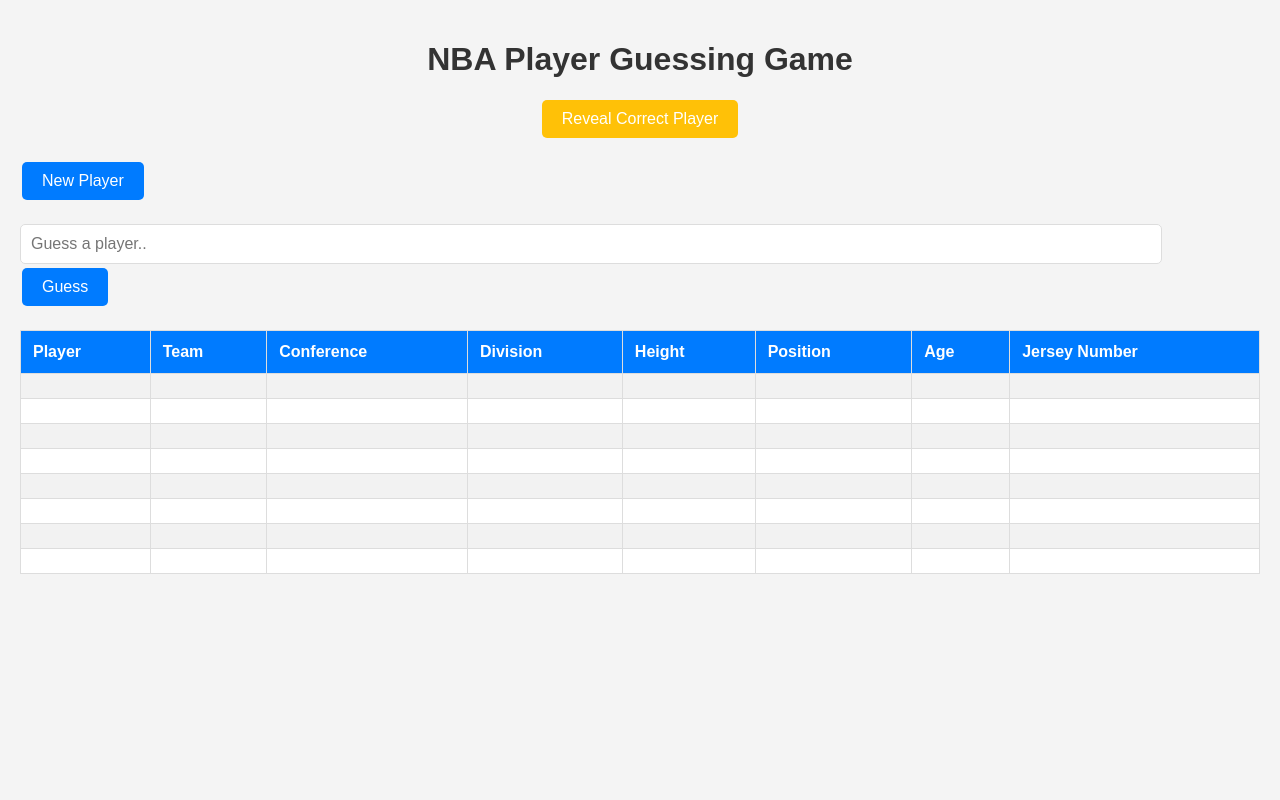
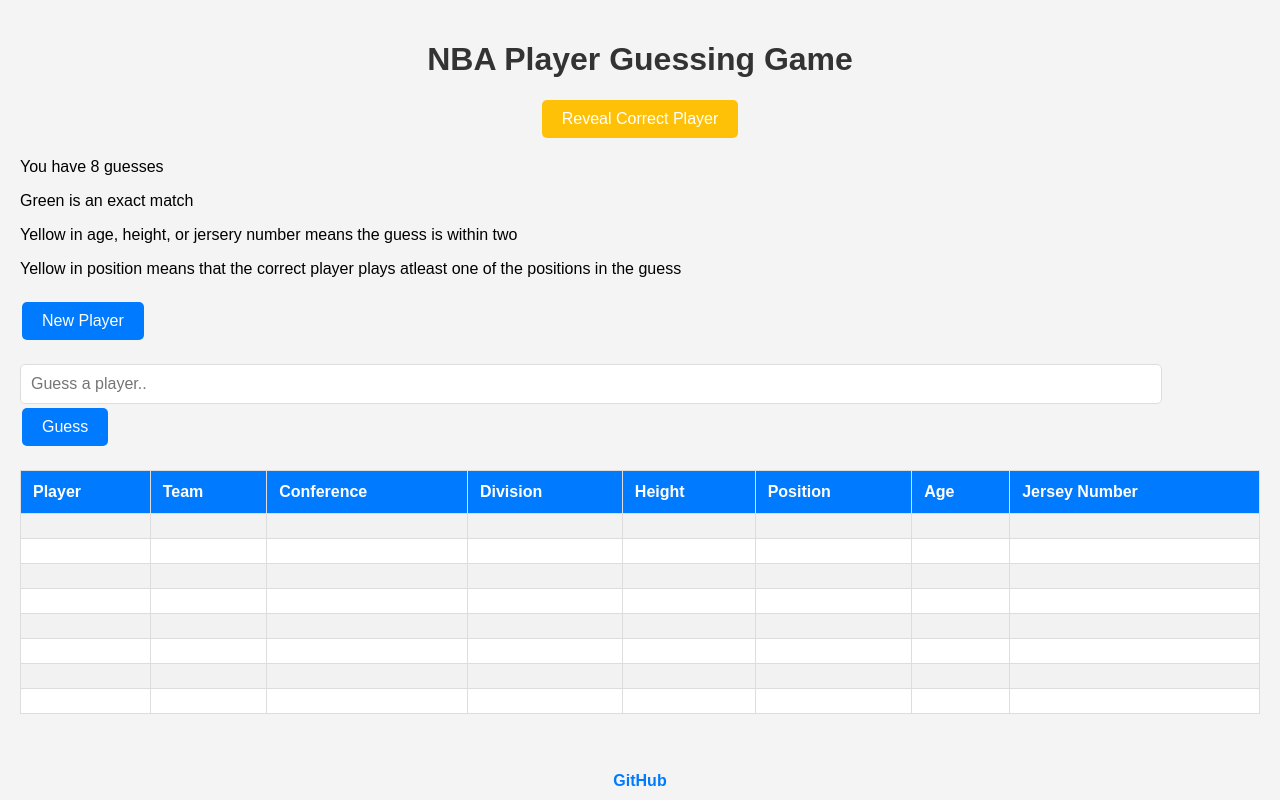
Before and after one commit to alanw10/NBA-Player-Guessing-Game, a Flask app: page / in a window 1280 px wide. Run offline with Flask 3, Linux system fonts and the light colour scheme; data comes from the database, SQL or seed files in the repository; lists and menus that the app fills with data are empty; some libraries are stand-ins or nearby versions.

Commit message:
Update index.html

```diff
--- a/templates/index.html
+++ b/templates/index.html
@@ -125,6 +125,21 @@
         #toggle_correct_player:hover {
             background-color: #e0a800;
         }
+        footer {
+            position: fixed;
+            bottom: 0;
+            left: 0;
+            width: 100%;
+            background-color: #f4f4f4;
+            text-align: center;
+            padding: 10px 0;
+        }
+
+        footer a {
+            color: #007bff;
+            text-decoration: none;
+            font-weight: bold;
+        }
     </style>
     <script src="https://code.jquery.com/jquery-3.5.1.min.js"></script>
 
@@ -147,6 +162,10 @@
 <body>
     <h1>NBA Player Guessing Game</h1>
     <button id="toggle_correct_player">Reveal Correct Player</button>
+        <p>You have 8 guesses </p>
+        <p>Green is an exact match</p>
+        <p>Yellow in age, height, or jersery number means the guess is within two </p>
+        <p>Yellow in position means that the correct player plays atleast one of the positions in the guess</p>
 
     <div id="correct_player">
         <p><strong>Correct Player: </strong>{{ random_player_info[0] }}</p>
@@ -193,6 +212,8 @@
 
     </div>
     {% endif %}
-
+    <footer>
+        <a href="https://github.com/alanw10/NBA-Player-Guessing-Game" target="_blank">GitHub</a>
+    </footer>
 </body>
 </html>
```
